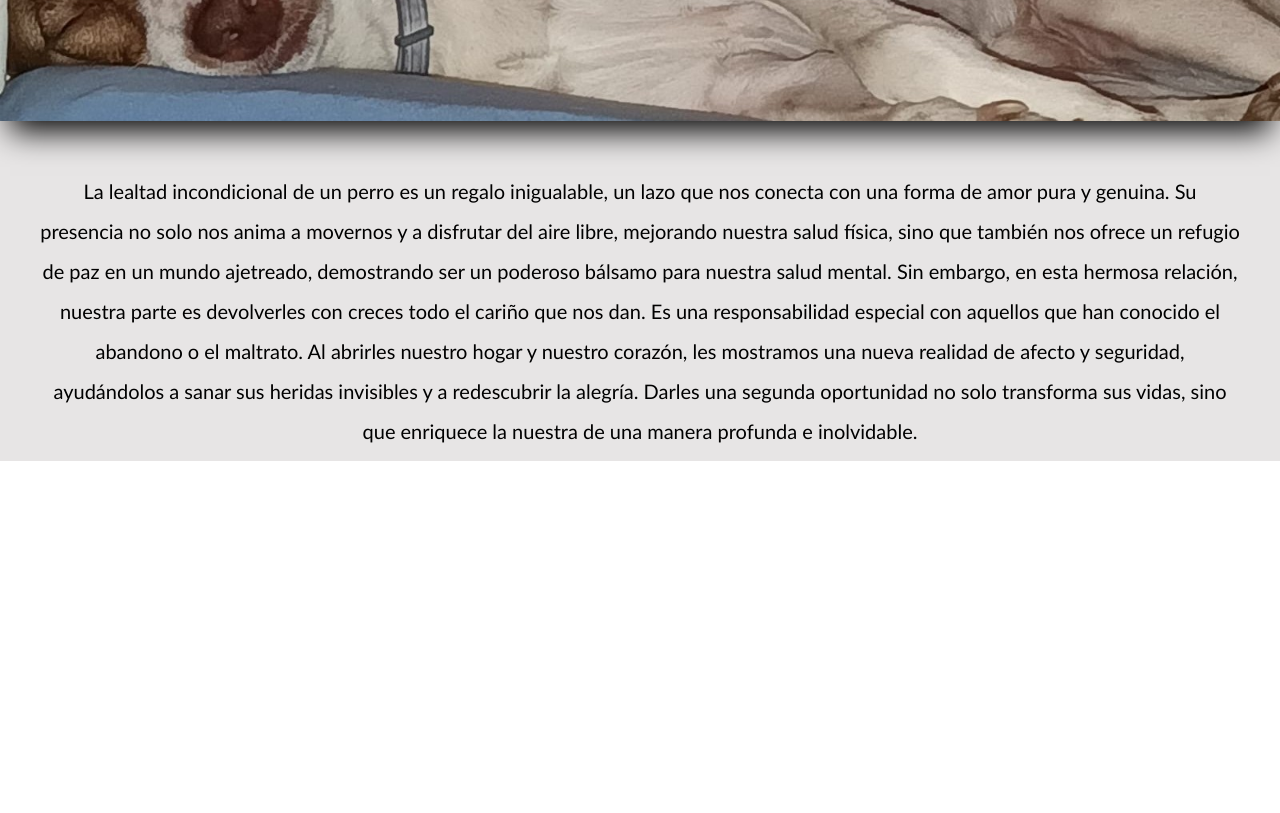
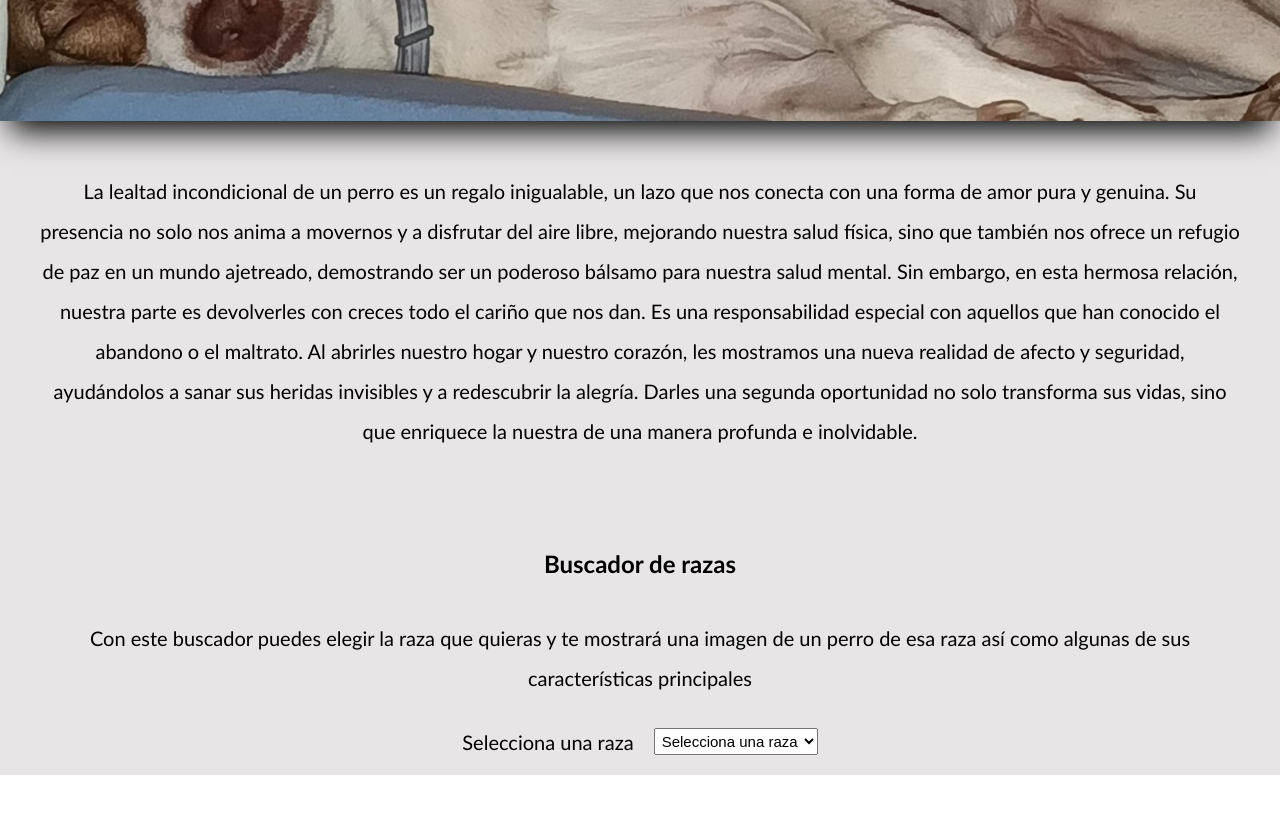
Before and after one commit to Tasac-sainz/sonfamilia, a plain HTML site: page dog-page.html in a window 1280 px wide. Shown: the part 279-1092 px from the top of the page. Before the commit the page ends 800 px from the top, so only its background shows below. Drawn offline with Linux system fonts and the light colour scheme.

Commit message:
incio de buscador de perros por razas

```diff
--- /dev/null
+++ b/_dog-page-style.css
@@ -0,0 +1,15 @@
+.search-dog_form {
+    display: flex;
+    align-items: center;
+    justify-content: center;
+    margin-bottom: 100px;
+    padding: 20px;
+    border-radius: 10px;
+    gap: 20px;
+    font-size: 20px;
+    font-weight: 500;
+}
+.select-dog_form {
+    font-size: 15px;
+    padding: 3px;
+}
--- a/dog-page.html
+++ b/dog-page.html
@@ -5,6 +5,7 @@
     <meta name="viewport" content="width=device-width, initial-scale=1.0"/>
     <title>Somos Familia-Perretes</title>
     <link rel="stylesheet" href="style.css"/>
+    <link rel="stylesheet" href="./_dog-page-style.css">
     <link rel="shortcut icon" href="./img/fenix simple.png" type="image/x-icon"/>
     <link rel="preconnect" href="https://fonts.googleapis.com">
     <link rel="preconnect" href="https://fonts.gstatic.com" crossorigin>
@@ -26,7 +27,19 @@
     </header>
     <div class="header"></div>
     <main>
-        <p class="p-content paragraph">La lealtad incondicional de un perro es un regalo inigualable, un lazo que nos conecta con una forma de amor pura y genuina. Su presencia no solo nos anima a movernos y a disfrutar del aire libre, mejorando nuestra salud física, sino que también nos ofrece un refugio de paz en un mundo ajetreado, demostrando ser un poderoso bálsamo para nuestra salud mental. Sin embargo, en esta hermosa relación, nuestra parte es devolverles con creces todo el cariño que nos dan. Es una responsabilidad especial con aquellos que han conocido el abandono o el maltrato. Al abrirles nuestro hogar y nuestro corazón, les mostramos una nueva realidad de afecto y seguridad, ayudándolos a sanar sus heridas invisibles y a redescubrir la alegría. Darles una segunda oportunidad no solo transforma sus vidas, sino que enriquece la nuestra de una manera profunda e inolvidable.</p>
+        <p class="p-content paragraph">La lealtad incondicional de un perro es un regalo inigualable, un lazo que nos conecta con una forma de amor pura y genuina. Su presencia no solo nos anima a movernos y a disfrutar del aire libre, mejorando nuestra salud física, sino que también nos ofrece un refugio de paz en un mundo ajetreado, demostrando ser un poderoso bálsamo para nuestra salud mental. Sin embargo, en esta hermosa relación, nuestra parte es devolverles con creces todo el cariño que nos dan. Es una responsabilidad especial con aquellos que han conocido el abandono o el maltrato. Al abrirles nuestro hogar y nuestro corazón, les mostramos una nueva realidad de afecto y seguridad, ayudándolos a sanar sus heridas invisibles y a redescubrir la alegría. Darles una segunda oportunidad no solo transforma sus vidas, sino que enriquece la nuestra de una manera profunda e inolvidable.</p> <br><br>
+
+        <h2>Buscador de razas</h2>
+        <p class="p-content paragraph">Con este buscador puedes elegir la raza que quieras y te mostrará una imagen de un perro de esa raza así como algunas de sus características principales</p>
+        <form class="search-dog_form">
+            <label>Selecciona una raza</label>
+            <select class="select-dog_form">
+                <option value="" selected disabled>Selecciona una raza</option>
+                <option value="ibizan/hound">Podenco</option>
+                <option value="Husky">Husky</option>
+                <img class="dog-img"/>
+            </select>
+        </form>
 
 
     </main>
--- a/js/main.js
+++ b/js/main.js
@@ -7,3 +7,10 @@ const menuList = document.querySelector(".list");
 burger.addEventListener ("click", () => {
     menuList.classList.toggle("hidden");
 })
+
+const selectDog = document.querySelector(".select-dog_form");
+const imgDog = document.querySelector(".dog-img")
+
+const handleClickSelectDog = () => {
+
+}
--- a/style.css
+++ b/style.css
@@ -2,8 +2,11 @@
     box-sizing: border-box;
     padding: 0;
     margin: 0;
+}
+body {
     list-style: none;
     font-family: Calibri, sans-serif;
+
 }
 a {
     text-decoration: none;
```
